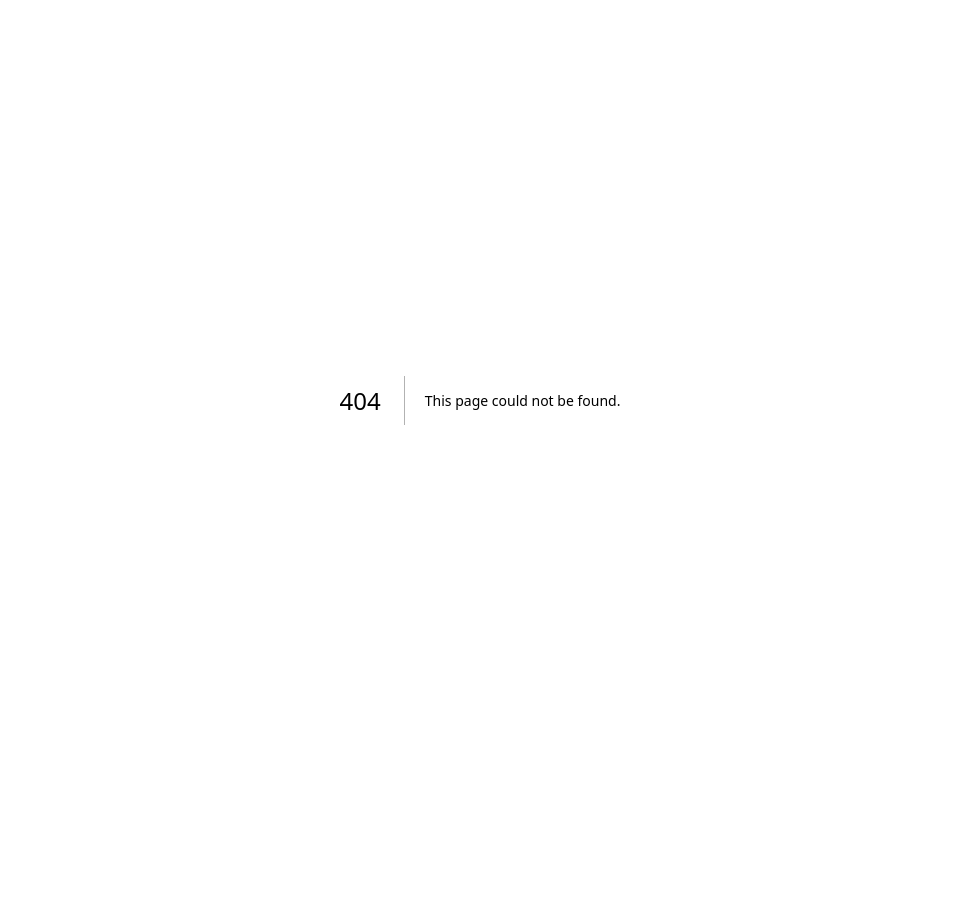
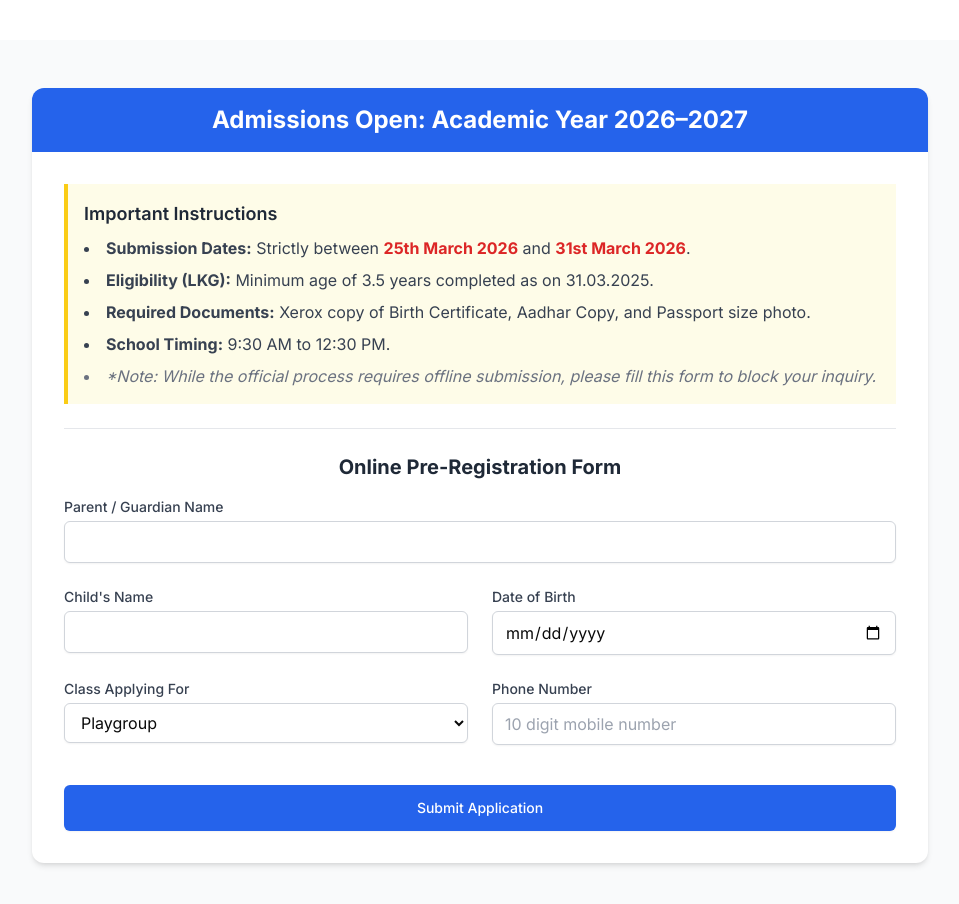
Before and after one commit to Manish-A-04/KM-Gurukulam, a Next.js app: page /admission in a window 1280 px wide. Before the commit this address had no page. Shown: the top 904 px of the page, without its empty margins (160-1119 px from the left). Before the commit the page ends 800 px from the top, so only its background shows below. Built offline with nearby package versions, Linux system fonts and the light colour scheme; what tailwindcss-text-stroke would draw is missing.

Commit message:
Updated admission form and Firebase integration

```diff
--- /dev/null
+++ b/app/admission/page.tsx
@@ -0,0 +1,17 @@
+'use client';
+
+import React from 'react';
+import AdmissionPage from '@/components/ui/AdmissionPage'; // Verify this path matches your form component
+
+export default function Page() {
+  return (
+    <div className="min-h-screen bg-white">
+       {/* You can add a Navbar here if you want */}
+
+       <div className="pt-10">
+         <AdmissionPage />
+       </div>
+
+    </div>
+  );
+}
--- a/app/page.tsx
+++ b/app/page.tsx
@@ -1,4 +1,5 @@
 'use client';
+import { useRouter } from 'next/navigation';
 import React from 'react';
 import { GallerySection } from '@/components/ui/gallery-section'; //gallary
 import { type GalleryImage } from '@/components/ui/auto-scroll-carousel'; //gallary
@@ -6,6 +7,8 @@ import AdmissionForm from '@/components/ui/admissionsform';
 import { useState, useEffect } from 'react';
 import AOS from 'aos';
 import AdmissionsInfo from '@/components/ui/admissioninfo';
+
+
 
 
 
@@ -30,12 +33,27 @@ import {
 } from 'lucide-react';
 
 export default function Home() {
+  const router = useRouter();
   const [isMenuOpen, setIsMenuOpen] = useState(false);
   const [scrollY, setScrollY] = useState(0);
   const [mousePosition, setMousePosition] = useState({ x: 0, y: 0 });
    const [showPopup, setShowPopup] = useState(false);
   const [isModalOpen, setIsModalOpen] = useState(false);
   const [step, setStep] = useState(1); // 1: Info, 2: Form
+
+  // Function to handle navigation to Admission Page
+  const handleAdmissionClick = () => {
+    const router = useRouter();
+    router.push('/admission');
+  };
+
+  useEffect(() => {
+    setShowPopup(true);
+    AOS.init({
+      duration: 600,
+      once: true
+    });
+  }, []);
 
   //For AOS library
   useEffect(() => {
@@ -80,6 +98,7 @@ export default function Home() {
     }
     setIsMenuOpen(false);
   };
+
 
   const programs = [
     {
@@ -316,12 +335,17 @@ export default function Home() {
             curiosity, and confidence.
           </span>
         </p>
+        <div className="pt-2 flex flex-col sm:flex-row gap-4">
+          <button
+            onClick={() => router.push('/admission')}
+            className="px-8 py-4 rounded-full bg-gradient-to-r from-pink-500 to-rose-600 text-white text-lg font-bold shadow-lg hover:shadow-xl hover:scale-105 transition-all duration-300 animate-pulse"
+          >
+            Admission Open 2026-27
+          </button>
+        </div>
       </div>
 
-      {/* RIGHT SIDE */}
-      <div className="w-full">
-        <AdmissionsInfo />
-      </div>
+
 
     </div>
   </div>
--- /dev/null
+++ b/components/ui/AdmissionPage.tsx
@@ -0,0 +1,181 @@
+import React, { useState } from 'react';
+import { db } from '../../firebase'; // Adjust path
+import { collection, addDoc, serverTimestamp } from 'firebase/firestore';
+
+const AdmissionPage = () => {
+  const [formData, setFormData] = useState({
+    parentName: '',
+    childName: '',
+    childDOB: '',
+    classApplying: 'Playgroup', // Default value
+    phone: '',
+    email: ''
+  });
+
+  const [loading, setLoading] = useState(false);
+  const [message, setMessage] = useState({ type: '', text: '' });
+
+  const handleChange = (e: React.ChangeEvent<HTMLInputElement | HTMLSelectElement>) => {
+    setFormData({ ...formData, [e.target.name]: e.target.value });
+  };
+
+  const handleSubmit = async (e: React.FormEvent) => {
+    e.preventDefault();
+    setLoading(true);
+    setMessage({ type: '', text: '' });
+
+    try {
+      // Add data to 'admissions' collection in Firebase
+      await addDoc(collection(db, "admissions"), {
+        ...formData,
+        submittedAt: serverTimestamp(),
+        status: "New"
+      });
+
+      setMessage({ type: 'success', text: 'Application submitted successfully! We will contact you shortly.' });
+      setFormData({ parentName: '', childName: '', childDOB: '', classApplying: 'Playgroup', phone: '', email: '' });
+    } catch (error) {
+      console.error("Error adding document: ", error);
+      setMessage({ type: 'error', text: 'Something went wrong. Please try again.' });
+    }
+    setLoading(false);
+  };
+
+  return (
+    <div className="min-h-screen bg-gray-50 py-12 px-4 sm:px-6 lg:px-8">
+      <div className="max-w-4xl mx-auto bg-white rounded-xl shadow-md overflow-hidden">
+
+        {/* --- SECTION 1: INSTRUCTIONS (From Image) --- */}
+        <div className="bg-blue-600 px-6 py-4">
+          <h1 className="text-2xl font-bold text-white text-center">
+            Admissions Open: Academic Year 2026–2027
+          </h1>
+        </div>
+
+        <div className="p-6 md:p-8 space-y-6">
+          <div className="bg-yellow-50 border-l-4 border-yellow-400 p-4">
+            <h2 className="text-lg font-semibold text-gray-800 mb-2">Important Instructions</h2>
+            <ul className="list-disc list-inside text-gray-700 space-y-2 text-sm md:text-base">
+              <li>
+                <strong>Submission Dates:</strong> Strictly between <span className="font-bold text-red-600">25th March 2026</span> and <span className="font-bold text-red-600">31st March 2026</span>.
+              </li>
+              <li>
+                <strong>Eligibility (LKG):</strong> Minimum age of 3.5 years completed as on 31.03.2025.
+              </li>
+              <li>
+                <strong>Required Documents:</strong> Xerox copy of Birth Certificate, Aadhar Copy, and Passport size photo.
+              </li>
+              <li>
+                <strong>School Timing:</strong> 9:30 AM to 12:30 PM.
+              </li>
+              <li className="italic text-gray-500">
+                *Note: While the official process requires offline submission, please fill this form to block your inquiry.
+              </li>
+            </ul>
+          </div>
+
+          <hr className="border-gray-200" />
+
+          {/* --- SECTION 2: ADMISSION FORM --- */}
+          <div>
+            <h2 className="text-xl font-bold text-gray-800 mb-4 text-center">Online Pre-Registration Form</h2>
+
+            {message.text && (
+              <div className={`p-4 mb-4 rounded ${message.type === 'success' ? 'bg-green-100 text-green-700' : 'bg-red-100 text-red-700'}`}>
+                {message.text}
+              </div>
+            )}
+
+            <form onSubmit={handleSubmit} className="grid grid-cols-1 md:grid-cols-2 gap-6">
+
+              {/* Parent Name */}
+              <div className="col-span-1 md:col-span-2">
+                <label className="block text-sm font-medium text-gray-700">Parent / Guardian Name</label>
+                <input
+                  type="text"
+                  name="parentName"
+                  required
+                  value={formData.parentName}
+                  onChange={handleChange}
+                  className="mt-1 block w-full rounded-md border border-gray-300 px-3 py-2 shadow-sm focus:border-blue-500 focus:outline-none focus:ring-1 focus:ring-blue-500"
+                />
+              </div>
+
+              {/* Child Name */}
+              <div>
+                <label className="block text-sm font-medium text-gray-700">Child's Name</label>
+                <input
+                  type="text"
+                  name="childName"
+                  required
+                  value={formData.childName}
+                  onChange={handleChange}
+                  className="mt-1 block w-full rounded-md border border-gray-300 px-3 py-2 shadow-sm focus:border-blue-500 focus:outline-none focus:ring-1 focus:ring-blue-500"
+                />
+              </div>
+
+              {/* Child DOB */}
+              <div>
+                <label className="block text-sm font-medium text-gray-700">Date of Birth</label>
+                <input
+                  type="date"
+                  name="childDOB"
+                  required
+                  value={formData.childDOB}
+                  onChange={handleChange}
+                  className="mt-1 block w-full rounded-md border border-gray-300 px-3 py-2 shadow-sm focus:border-blue-500 focus:outline-none focus:ring-1 focus:ring-blue-500"
+                />
+              </div>
+
+              {/* Class Selection */}
+              <div>
+                <label className="block text-sm font-medium text-gray-700">Class Applying For</label>
+                <select
+                  name="classApplying"
+                  value={formData.classApplying}
+                  onChange={handleChange}
+                  className="mt-1 block w-full rounded-md border border-gray-300 px-3 py-2 shadow-sm focus:border-blue-500 focus:outline-none focus:ring-1 focus:ring-blue-500 bg-white"
+                >
+                  <option value="Playgroup">Playgroup</option>
+                  <option value="Pre-KG">Pre-KG</option>
+                  <option value="LKG">LKG</option>
+                  <option value="UKG">UKG</option>
+                </select>
+              </div>
+
+              {/* Phone */}
+              <div>
+                <label className="block text-sm font-medium text-gray-700">Phone Number</label>
+                <input
+                  type="tel"
+                  name="phone"
+                  required
+                  pattern="[0-9]{10}"
+                  placeholder="10 digit mobile number"
+                  value={formData.phone}
+                  onChange={handleChange}
+                  className="mt-1 block w-full rounded-md border border-gray-300 px-3 py-2 shadow-sm focus:border-blue-500 focus:outline-none focus:ring-1 focus:ring-blue-500"
+                />
+              </div>
+
+              {/* Submit Button */}
+              <div className="col-span-1 md:col-span-2 pt-4">
+                <button
+                  type="submit"
+                  disabled={loading}
+                  className={`w-full flex justify-center py-3 px-4 border border-transparent rounded-md shadow-sm text-sm font-medium text-white
+                    ${loading ? 'bg-gray-400 cursor-not-allowed' : 'bg-blue-600 hover:bg-blue-700 focus:outline-none focus:ring-2 focus:ring-offset-2 focus:ring-blue-500'}`}
+                >
+                  {loading ? 'Submitting...' : 'Submit Application'}
+                </button>
+              </div>
+
+            </form>
+          </div>
+        </div>
+      </div>
+    </div>
+  );
+};
+
+export default AdmissionPage;
--- /dev/null
+++ b/firebase.ts
@@ -0,0 +1,18 @@
+// firebase.ts
+import { initializeApp } from "firebase/app";
+import { getFirestore } from "firebase/firestore";
+
+const firebaseConfig = {
+  apiKey: "AIzaSyAaFZunw5JeJLDvvZ9zG_VbkWSX9VH_cs8",
+  authDomain: "kmgurkulam.firebaseapp.com",
+  projectId: "kmgurkulam",
+  storageBucket: "kmgurkulam.firebasestorage.app",
+  messagingSenderId: "772804796402",
+  appId: "1:772804796402:web:0dbfcebc6f9e447917556b",
+  measurementId: "G-C27BRS37CB"
+};
+
+const app = initializeApp(firebaseConfig);
+
+// ✅ Export Firestore
+export const db = getFirestore(app);
--- a/package.json
+++ b/package.json
@@ -52,6 +52,7 @@
     "embla-carousel-react": "^8.3.0",
     "eslint": "8.49.0",
     "eslint-config-next": "13.5.1",
+    "firebase": "^12.7.0",
     "input-otp": "^1.2.4",
     "lucide-react": "^0.446.0",
     "next": "^15.3.5",
@@ -62,6 +63,7 @@
     "react-dom": "18.2.0",
     "react-hook-form": "^7.53.0",
     "react-resizable-panels": "^2.1.3",
+    "react-router-dom": "^7.11.0",
     "recharts": "^2.12.7",
     "sonner": "^1.5.0",
     "tailwind-merge": "^2.5.2",
```
Also changed, not shown: 2 other files (tests, documents, lock files or other folders).
